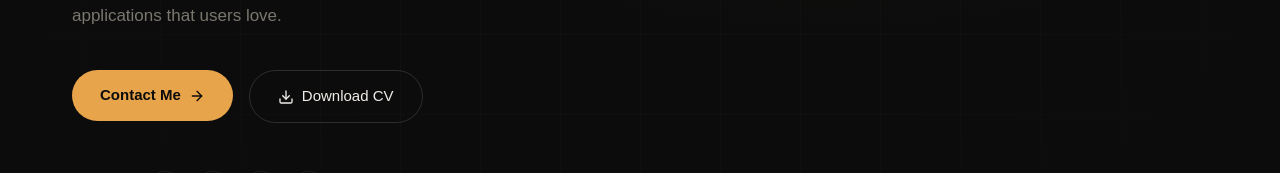
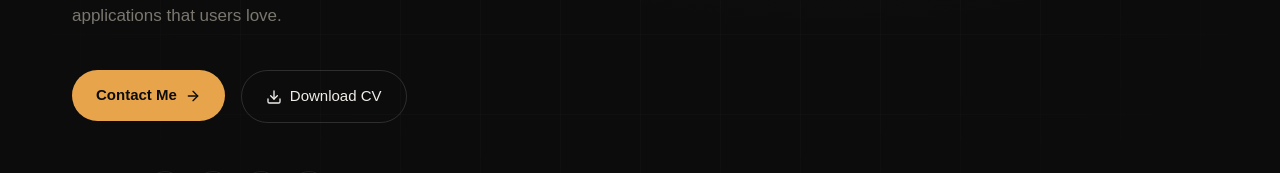
Before and after one commit to chivicoko/victoremmanuel, a Next.js app: page / in a window 1280 px wide. Shown: the part 526-699 px from the top of the page. Built offline with nearby package versions, Linux system fonts and the light colour scheme; a web font is replaced by a local one.

Commit message:
fix: hero buttons

```diff
--- a/src/components/sections/Hero.tsx
+++ b/src/components/sections/Hero.tsx
@@ -117,7 +117,7 @@ export const Hero = () => {
               <div className="flex flex-wrap gap-2 sm:gap-4 mb-12 animate-fade-in animation-delay-300">
                 <Tooltip content="Reach out - I'm always ready to serve">
                   <button
-                    className="btn-primary"
+                    className="btn-primary px-3 sm:px-6"
                     onClick={() => router.push("/#contact")}
                   >
                     Contact Me <ArrowRight className="w-4 h-4" />
@@ -126,7 +126,7 @@ export const Hero = () => {
 
                 <Tooltip content="Click to view CV in a new tab">
                   <button
-                    className="btn-secondary"
+                    className="btn-secondary px-3 sm:px-6"
                     onClick={() => window.open("/VICTOR_OKOYE.pdf", "_blank")}
                   >
                     <Download className="w-4 h-4" />
```
